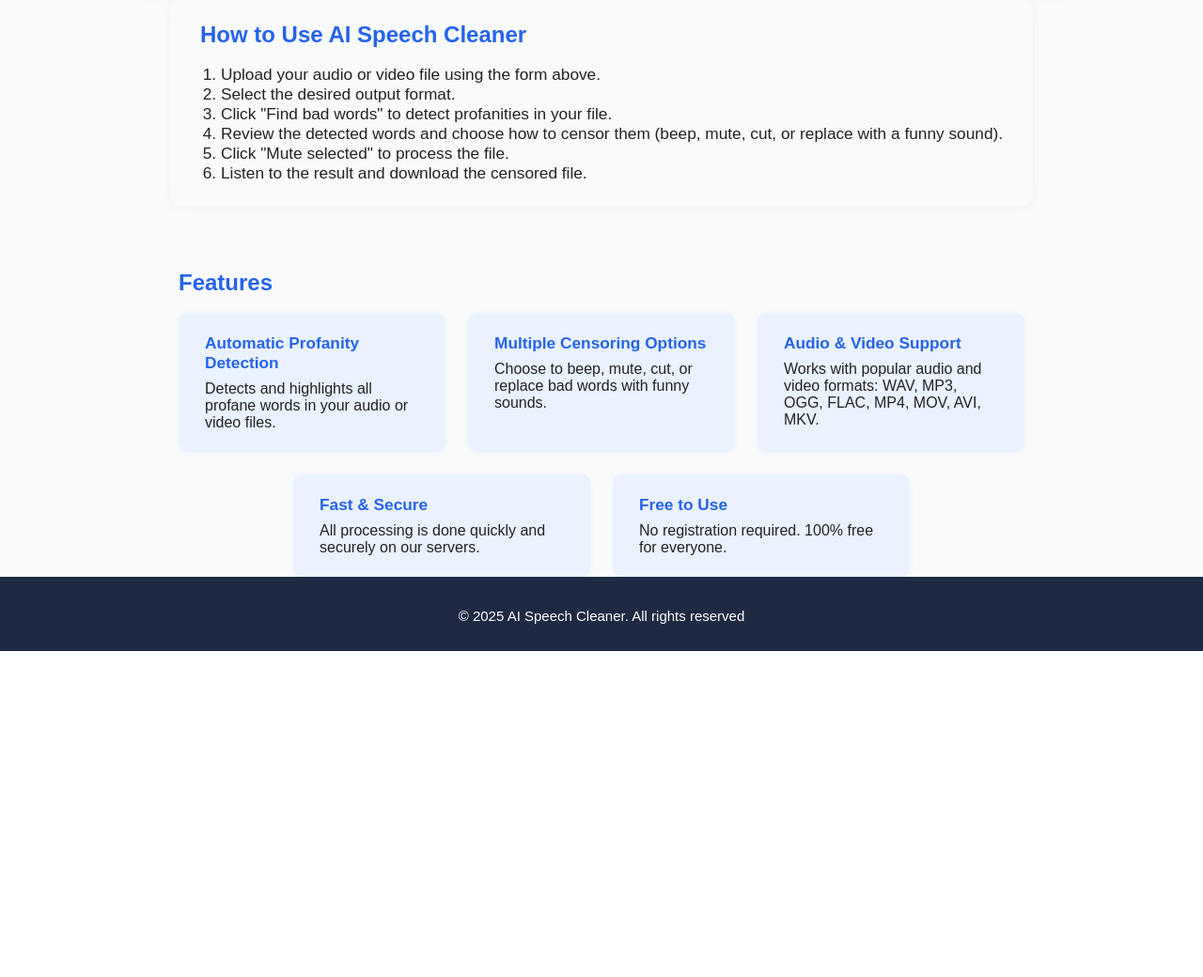
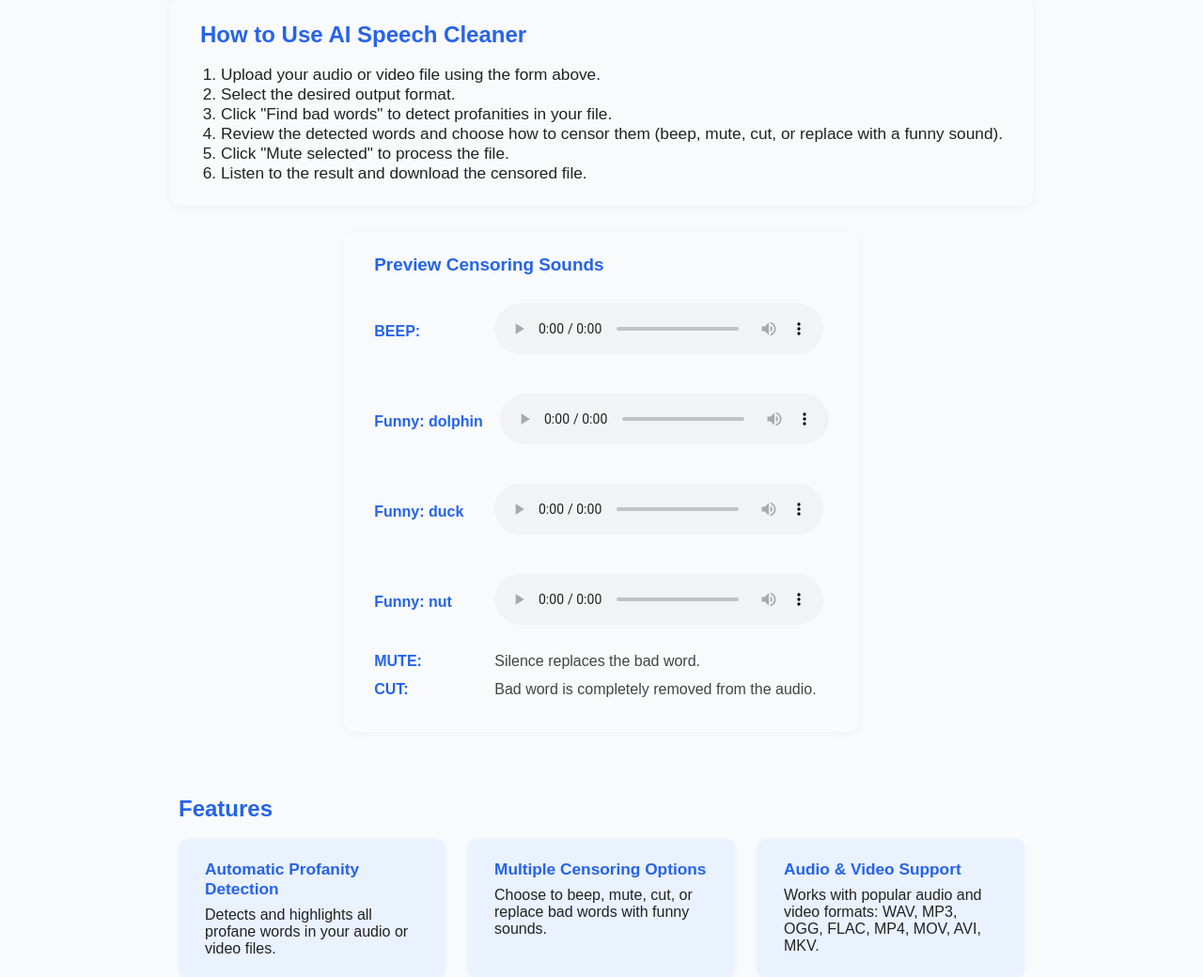
Before and after one commit to polughoul/improving-audio-speech-service, a Flask app: page / in a window 1280 px wide. Shown: the part 544-1584 px from the top of the page at 94% size. Before the commit the page ends 1237 px from the top, so only its background shows below. Run offline with Flask 3, Linux system fonts and the light colour scheme.

Commit message:
add preview sounds section, add animation spiner for processing files

```diff
--- a/app.py
+++ b/app.py
@@ -41,7 +41,7 @@ def index():
         filename = request.form.get("file")
         out_format = request.form.get("out_format", "wav")
         action = request.form.get("action", "beep")
-        funny_sound = request.form.get("funny_sound", "sounds/duck.wav")
+        funny_sound = request.form.get("funny_sound", "static/sounds/duck.wav")
         file_path = os.path.join(UPLOAD_FOLDER, filename)
         if filename.lower().endswith((".mp4", ".mov", ".avi", ".mkv")):
             audio_path = extract_audio_from_video(file_path)
@@ -57,7 +57,7 @@ def index():
         if action == "funny":
             beep_path = funny_sound
         else:
-            beep_path = "sounds/beep.wav"
+            beep_path = "static/sounds/beep.wav"
         censored_path = (
             censor_audio(
                 audio_path,
--- a/static/main.js
+++ b/static/main.js
@@ -11,3 +11,15 @@ document.getElementById('action')?.addEventListener('change', function() {
     document.getElementById('funny-sound-select').style.display =
         this.value === 'funny' ? 'block' : 'none';
 });
+
+
+function showSpinner() {
+    document.getElementById('loading-spinner').style.display = 'flex';
+}
+
+document.getElementById('badwords-form')?.addEventListener('submit', function() {
+    showSpinner();
+});
+document.getElementById('marks-form')?.addEventListener('submit', function() {
+    showSpinner();
+});
--- a/static/style.css
+++ b/static/style.css
@@ -492,3 +492,68 @@ footer {
     color: #222;
     font-size: 1rem;
 }
+
+.censor-sounds-demo {
+    max-width: 900px;
+    margin: 28px auto 0 auto;
+    background: #f8fafc;
+    border-radius: 12px;
+    box-shadow: 0 2px 12px rgba(0,0,0,0.04);
+    padding: 24px 32px;
+    text-align: left;
+}
+
+.censor-sounds-demo h3 {
+    color: #2563eb;
+    margin-top: 0;
+    margin-bottom: 18px;
+    font-size: 1.18rem;
+}
+
+.censor-sound-row {
+    display: flex;
+    align-items: center;
+    gap: 18px;
+    margin-bottom: 12px;
+}
+
+.censor-sound-label {
+    min-width: 110px;
+    font-weight: bold;
+    color: #2563eb;
+}
+
+.censor-sound-desc {
+    color: #444;
+    font-size: 1rem;
+}
+
+.loading-spinner {
+    position: fixed;
+    z-index: 9999;
+    left: 0; top: 0; right: 0; bottom: 0;
+    background: rgba(255,255,255,0.75);
+    display: flex;
+    flex-direction: column;
+    align-items: center;
+    justify-content: center;
+}
+
+.spinner {
+    border: 6px solid #e5e7eb;
+    border-top: 6px solid #4f8cff;
+    border-radius: 50%;
+    width: 54px;
+    height: 54px;
+    animation: spin 1s linear infinite;
+    margin-bottom: 18px;
+}
+@keyframes spin {
+    0% { transform: rotate(0deg);}
+    100% { transform: rotate(360deg);}
+}
+.spinner-text {
+    color: #2563eb;
+    font-size: 1.15rem;
+    font-weight: 500;
+}
--- a/templates/index.html
+++ b/templates/index.html
@@ -75,9 +75,9 @@
                         <div class="action-col" id="funny-sound-select" style="display:none;">
                             <label for="funny_sound" class="action-label">Select sound:</label>
                             <select name="funny_sound" id="funny_sound" class="action-select">
-                                <option value="sounds/dolphin.wav">dolphin</option>
-                                <option value="sounds/duck.wav">duck</option>
-                                <option value="sounds/nut.wav">nut</option>
+                                <option value="static/sounds/dolphin.wav">dolphin</option>
+                                <option value="static/sounds/duck.wav">duck</option>
+                                <option value="static/sounds/nut.wav">nut</option>
                             </select>
                         </div>
                         <div class="actions-btns">
@@ -124,6 +124,45 @@
             <li>Listen to the result and download the censored file.</li>
         </ol>
     </div>
+    <div class="censor-sounds-demo">
+        <h3>Preview Censoring Sounds</h3>
+        <div class="censor-sound-row">
+            <div class="censor-sound-label">BEEP:</div>
+            <audio controls>
+                <source src="/static/sounds/beep.wav" type="audio/wav">
+                Your browser does not support the audio element.
+            </audio>
+        </div>
+        <div class="censor-sound-row">
+            <div class="censor-sound-label">Funny: dolphin</div>
+            <audio controls>
+                <source src="/static/sounds/dolphin.wav" type="audio/wav">
+                Your browser does not support the audio element.
+            </audio>
+        </div>
+        <div class="censor-sound-row">
+            <div class="censor-sound-label">Funny: duck</div>
+            <audio controls>
+                <source src="/static/sounds/duck.wav" type="audio/wav">
+                Your browser does not support the audio element.
+            </audio>
+        </div>
+        <div class="censor-sound-row">
+            <div class="censor-sound-label">Funny: nut</div>
+            <audio controls>
+                <source src="/static/sounds/nut.wav" type="audio/wav">
+                Your browser does not support the audio element.
+            </audio>
+        </div>
+        <div class="censor-sound-row">
+            <div class="censor-sound-label">MUTE:</div>
+            <span class="censor-sound-desc">Silence replaces the bad word.</span>
+        </div>
+        <div class="censor-sound-row">
+            <div class="censor-sound-label">CUT:</div>
+            <span class="censor-sound-desc">Bad word is completely removed from the audio.</span>
+        </div>
+    </div>
 
     <!-- Features Section -->
     <div class="features-section">
@@ -156,6 +195,10 @@
             <p>© 2025 AI Speech Cleaner. All rights reserved</p>
         </div>
     </footer>
+    <div id="loading-spinner" class="loading-spinner" style="display:none;">
+        <div class="spinner"></div>
+        <div class="spinner-text">Processing, please wait...</div>
+    </div>
     <script src="{{ url_for('static', filename='main.js') }}"></script>
 </body>
 </html>
--- a/utils.py
+++ b/utils.py
@@ -91,7 +91,11 @@ def find_parasites(transcript_segments, threshold_ru=85, threshold_en=90):
 
 # --- censor_audio ---
 def censor_audio(
-    audio_path, marks, action="beep", beep_path="sounds/beep.wav", out_format="wav"
+    audio_path,
+    marks,
+    action="beep",
+    beep_path="static/sounds/beep.wav",
+    out_format="wav",
 ):
     audio = AudioSegment.from_file(audio_path)
     result = AudioSegment.empty()
```
Also changed, not shown: 8 other files.
